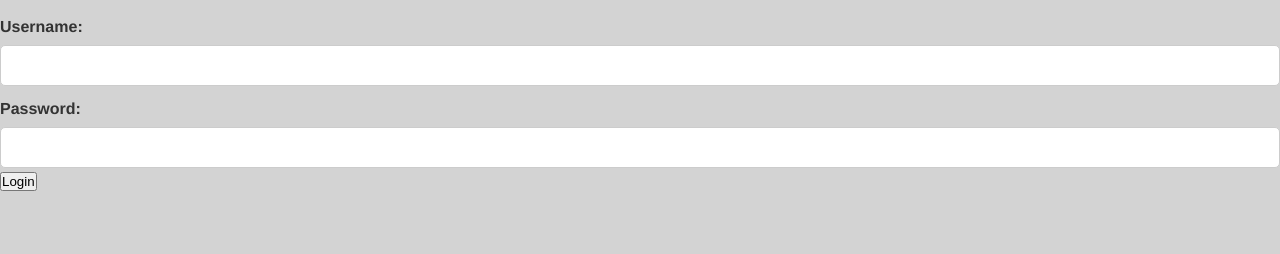
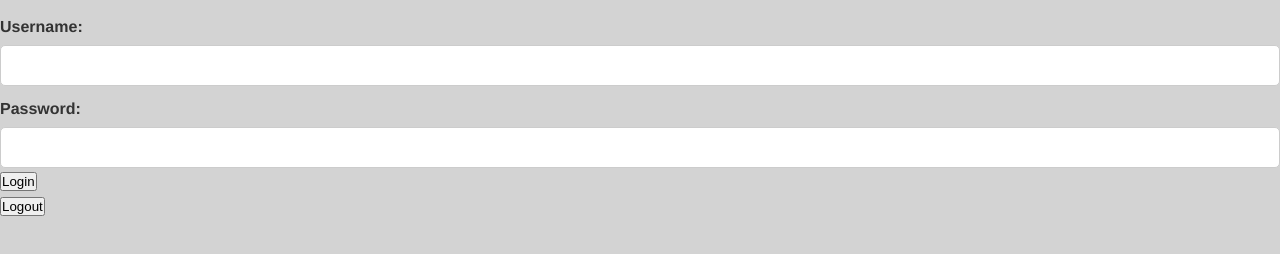
Before and after one commit to sekgotheT/Kari-the-doll-collection-and-LA-Fragarnce, a website: page public/login.html in a window 1280 px wide. Shown: the part 34-288 px from the top of the page. Drawn offline with Linux system fonts and the light colour scheme.

Commit message:
Update login.html

```diff
--- a/public/login.html
+++ b/public/login.html
@@ -18,6 +18,9 @@
             <button type="button" onclick="login()">Login</button>
             <p id="error-message" style="color: red; display: none;">Invalid credentials. Please try again.</p>
         </form>
+
+        <!-- Logout button to be used for logging out if needed -->
+        <button onclick="logout()">Logout</button>
     </section>
 
     <script>
@@ -38,6 +41,11 @@
                 document.getElementById("error-message").style.display = "block";
             }
         }
+
+        function logout() {
+            localStorage.removeItem("isAdminLoggedIn"); // Remove login status
+            window.location.href = "login.html"; // Redirect to login page
+        }
     </script>
 </body>
 </html>
```
